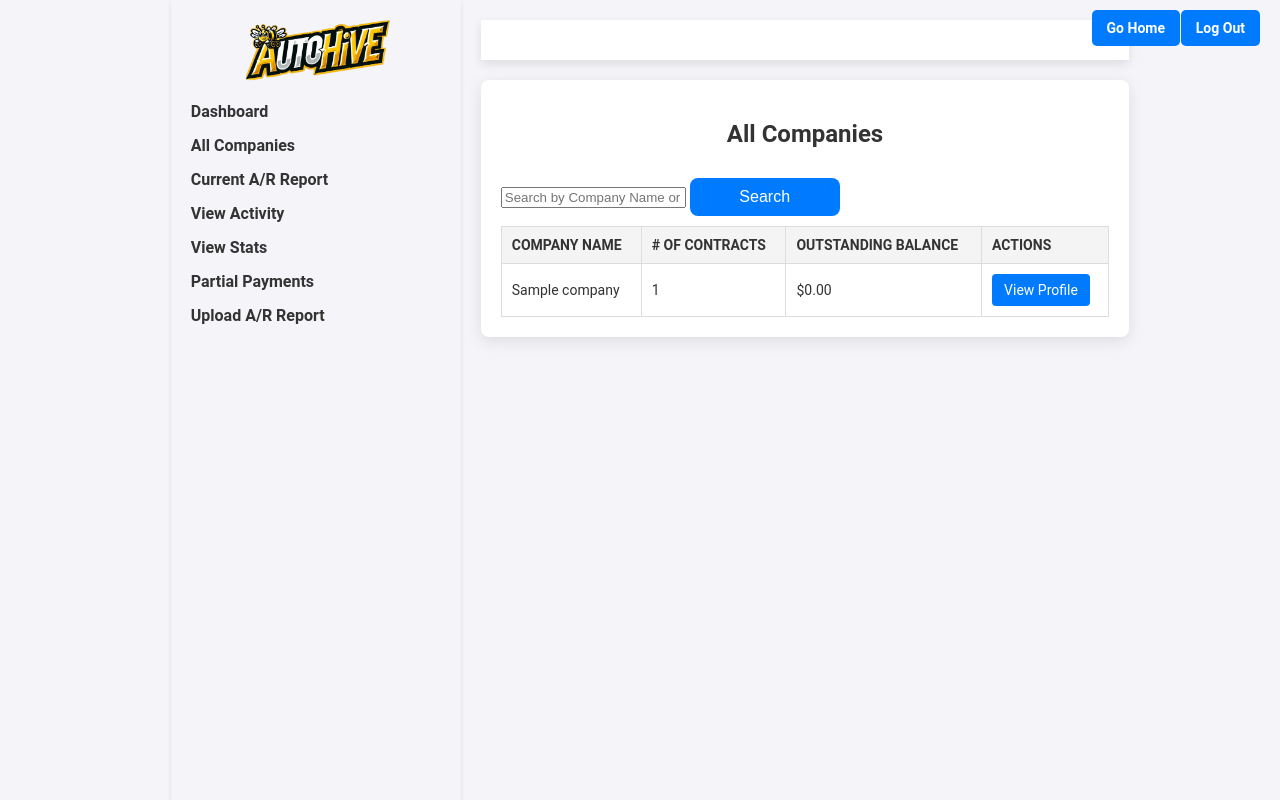
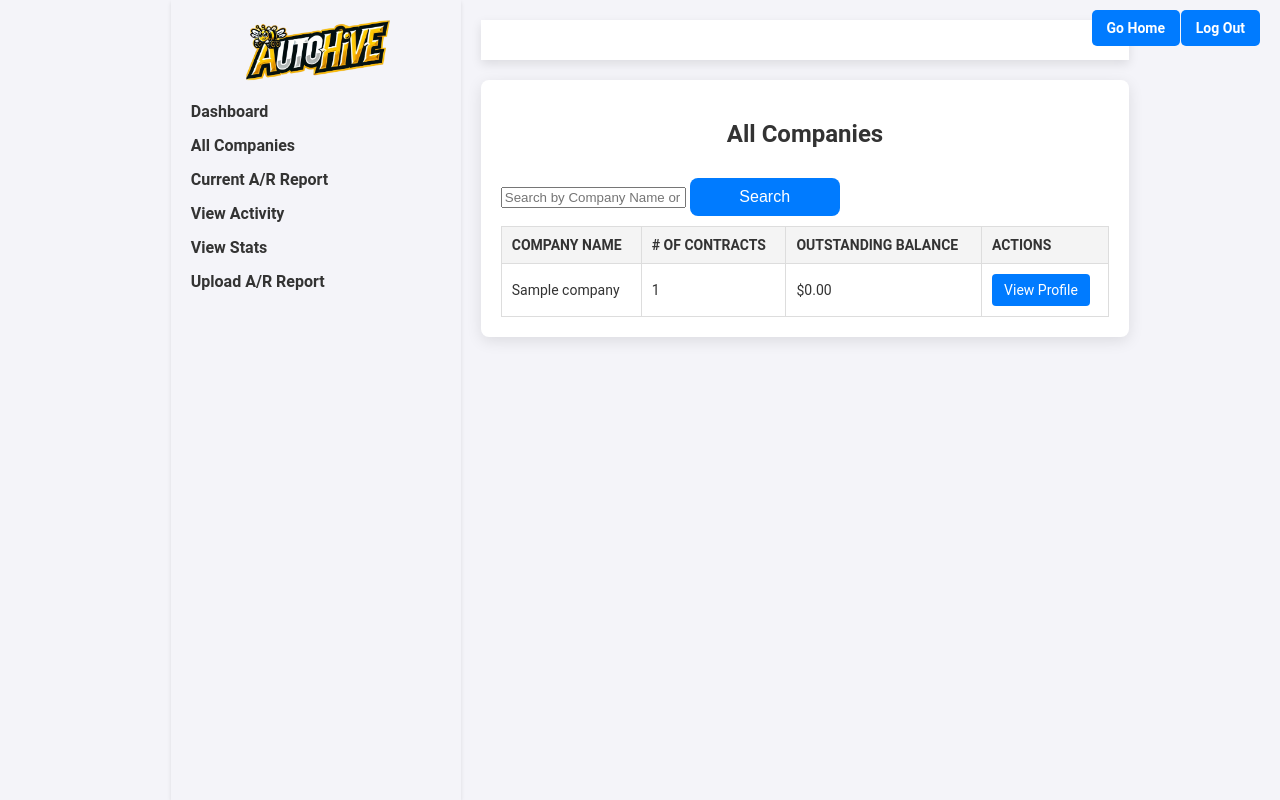
Before and after one commit to Ottermax-Bot/Autohive, a Flask app: page /all_companies in a window 1280 px wide. Run offline with Flask 3, Linux system fonts and the light colour scheme; the visitor is signed in with stand-in values (Sample User, id 1); tables that the repository leaves empty hold one stand-in row (values such as "Sample post").

Commit message:
Update base.html

```diff
--- a/templates/base.html
+++ b/templates/base.html
@@ -18,7 +18,6 @@
                     <li><a href="/current_ar">Current A/R Report</a></li>
                     <li><a href="/activity">View Activity</a></li>
                     <li><a href="/stats">View Stats</a></li>
-                    <li><a href="/log_partial_payment">Partial Payments</a></li>
                     <li><a href="/upload_ar">Upload A/R Report</a></li>
                 </ul>
             </nav>
```
